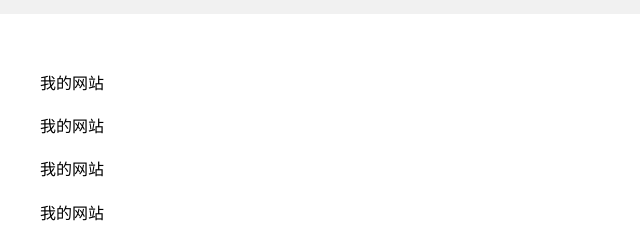
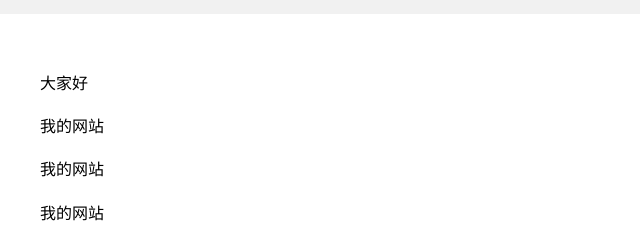
Before and after one commit to Rectangle518/Learning, a plain HTML site: page index.html in a window 1280 px wide. Shown: the part 248-488 px from the top of the page, 0-640 px from the left. Drawn offline with Linux system fonts and the light colour scheme.

Commit message:
index.html

```diff
--- a/index.html
+++ b/index.html
@@ -27,7 +27,7 @@
         padding: 10px;
         line-height: 1.7;
     ">
-      <p>我的网站</p>
+      <p>大家好</p>
       <p>我的网站</p>
       <p>我的网站</p>
       <p>我的网站</p>
```
